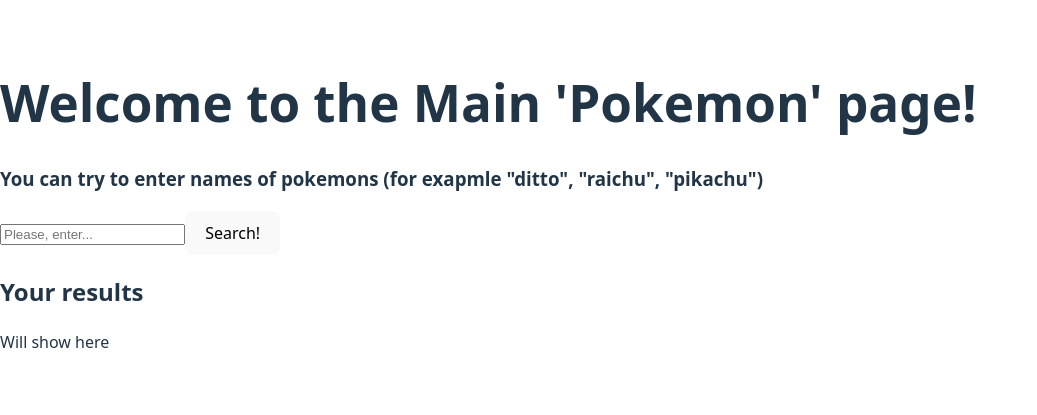
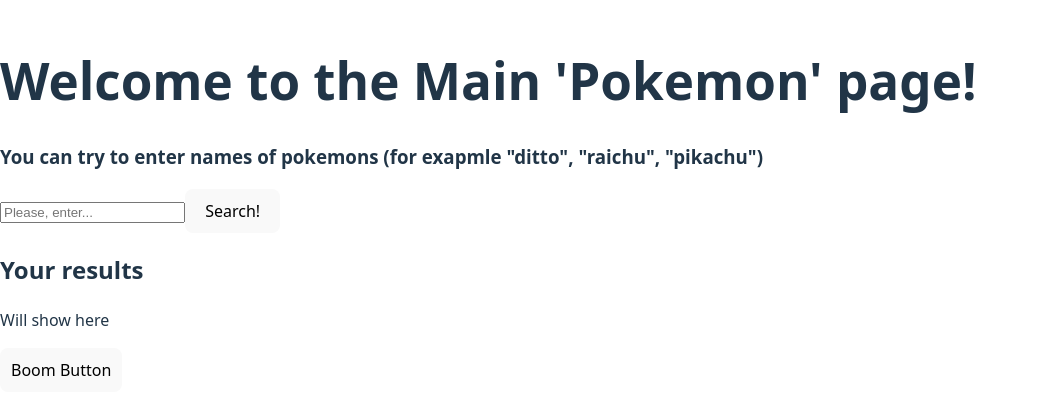
Before and after one commit to ViktoriiaPet/react-app, a React (Vite) app in the folder rs-react-app/: page / in a window 1280 px wide. Shown: the part 195-610 px from the top of the page, without its empty margins (0-1037 px from the left). Built offline with nearby package versions, Linux system fonts and the light colour scheme.

Commit message:
feat: add boundary error

```diff
--- a/rs-react-app/src/App.tsx
+++ b/rs-react-app/src/App.tsx
@@ -1,9 +1,16 @@
 import { Component } from 'react';
+import { ErrorBoundary } from './components/ErrorBoundary.js';
+import React from 'react';
 
 import SearchPage from './pages/Searching.js';
 
 export default class App extends Component {
   render() {
-    return <SearchPage />;
+    return (
+    <React.StrictMode>
+      <ErrorBoundary>
+        <SearchPage />
+      </ErrorBoundary>
+    </React.StrictMode>)
   }
 }
--- /dev/null
+++ b/rs-react-app/src/components/BoomButton.tsx
@@ -0,0 +1,29 @@
+
+import { Component } from "react";
+
+interface State {
+  explode: boolean;
+}
+
+export class BoomButton extends Component<{}, State> {
+  constructor(props: {}) {
+    super(props);
+    this.state = { explode: false };
+  }
+
+  handleClick = () => {
+    this.setState({ explode: true });
+  };
+
+  render() {
+    if (this.state.explode) {
+      throw new Error("Boooom");
+    }
+
+    return (
+      <button onClick={this.handleClick} style={{ padding: 10, fontSize: 16 }}>
+        Boom Button
+      </button>
+    );
+  }
+}
--- /dev/null
+++ b/rs-react-app/src/components/ErrorBoundary.tsx
@@ -0,0 +1,39 @@
+import React from "react";
+
+interface ErrorBoundaryProps {
+  children: React.ReactNode;
+}
+
+interface ErrorBoundaryState {
+  hasError: boolean;
+  error: Error | null;
+}
+
+export class ErrorBoundary extends React.Component<ErrorBoundaryProps, ErrorBoundaryState> {
+  constructor(props: ErrorBoundaryProps) {
+    super(props);
+    this.state = { hasError: false, error: null };
+  }
+
+  static getDerivedStateFromError(error: Error): ErrorBoundaryState {
+    return { hasError: true, error };
+  }
+
+  componentDidCatch(error: Error, errorInfo: React.ErrorInfo) {
+    console.error("Error caught by ErrorBoundary:", error, errorInfo);
+  }
+
+  render() {
+    if (this.state.hasError) {
+      return (
+        <div style={{ padding: 20, color: "red" }}>
+          <h2>Anything was wrong</h2>
+          <h3>Please try letter</h3>
+          <pre>{this.state.error?.message}</pre>
+        </div>
+      );
+    }
+
+    return this.props.children;
+  }
+}
--- a/rs-react-app/src/pages/Searching.tsx
+++ b/rs-react-app/src/pages/Searching.tsx
@@ -1,6 +1,7 @@
 import { Component } from 'react';
 import { SearchingBlock } from '../components/SearchBlock';
 import { ShowScreen } from '../components/ShowBlock';
+import { BoomButton } from '../components/BoomButton';
 
 interface PokemonData {
   name: string;
@@ -31,6 +32,7 @@
         </h3>
         <SearchingBlock onResult={this.handleResult} />
         <ShowScreen result={this.state.result} />
+        <BoomButton />
       </>
     );
   }
```
